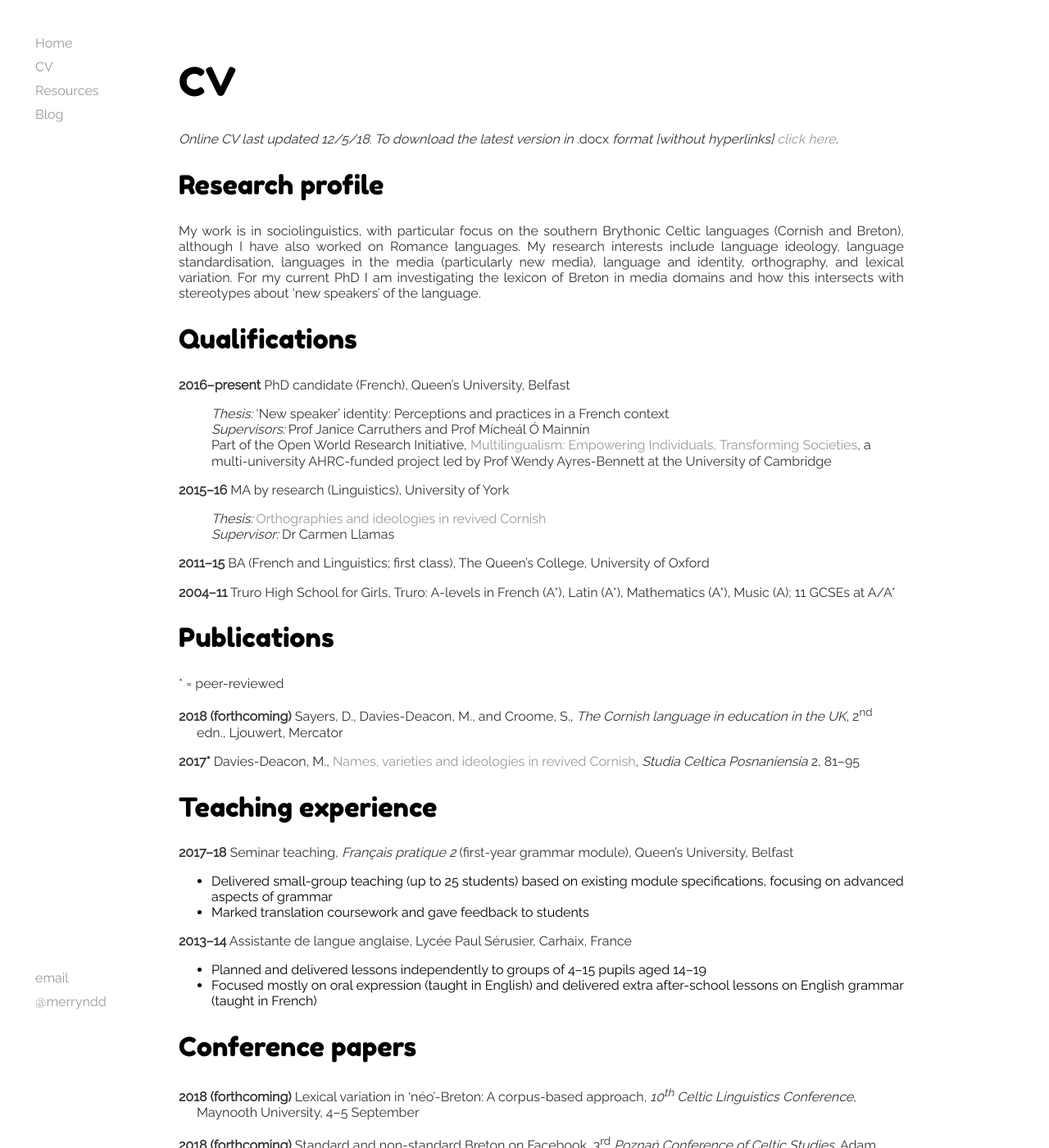
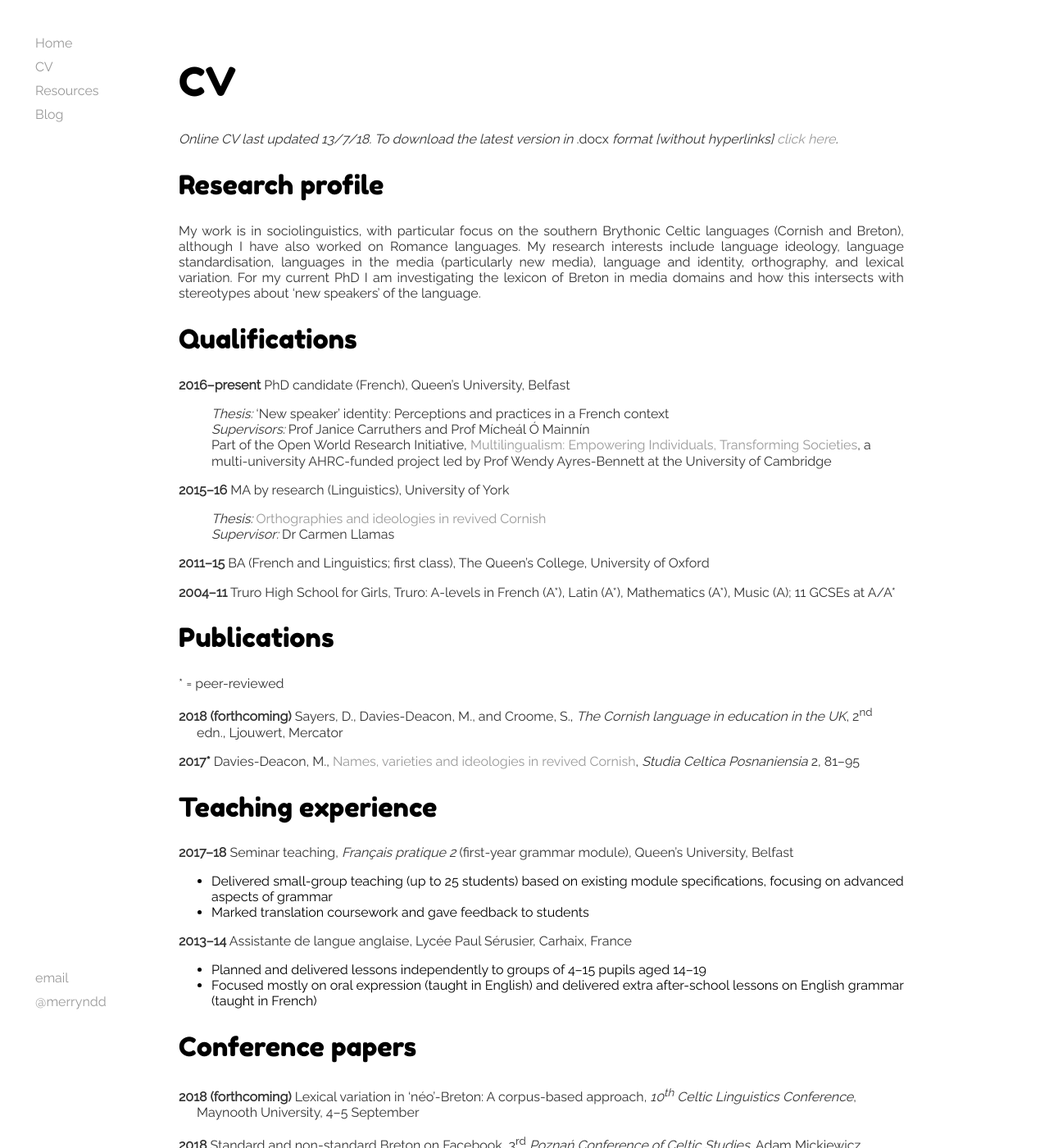
Before and after one commit to merryndd/merryndd.github.io, a Jekyll site: the page built from cv/index.html, in a window 1280 px wide and 1400 px high. Shown: the whole window at 82% size. Built offline with Jekyll 4.4.1, drawn with Linux system fonts in a browser that asks for light colours.

Commit message:
removed "forthcoming" pccs3

```diff
--- a/cv/index.html
+++ b/cv/index.html
@@ -4,7 +4,7 @@ title: Merryn Davies-Deacon
 ---
 <div class="blurb">
 	<h1>CV</h1>
-	<p><i>Online CV last updated 12/5/18. To download the latest version in</i> .docx <i>format [without hyperlinks] <a href="https://drive.google.com/uc?authuser=0&id=1KkZw8C1YHvcN8VqmT3pNNbdrPZnFS66K&export=download">click here</a>.</i></p>
+	<p><i>Online CV last updated 13/7/18. To download the latest version in</i> .docx <i>format [without hyperlinks] <a href="https://drive.google.com/uc?authuser=0&id=1KkZw8C1YHvcN8VqmT3pNNbdrPZnFS66K&export=download">click here</a>.</i></p>
 	<h2>Research profile</h2>
 <p>My work is in sociolinguistics, with particular focus on the southern Brythonic Celtic languages (Cornish and Breton), although I have also worked on Romance languages. My research interests include language ideology, language standardisation, languages in the media (particularly new media), language and identity, orthography, and lexical variation. For my current PhD I am investigating the lexicon of Breton in media domains and how this intersects with stereotypes about &lsquo;new speakers&rsquo; of the language.</p>
 <h2>Qualifications</h2>
@@ -30,7 +30,7 @@ title: Merryn Davies-Deacon
 <li>Focused mostly on oral expression (taught in English) and delivered extra after-school lessons on English grammar (taught in French)</li></ul>
 <h2>Conference papers</h2>
 <p class="bibentry"><strong>2018 (forthcoming)</strong> Lexical variation in &lsquo;néo&rsquo;-Breton: A corpus-based approach, <i>10<sup>th</sup> Celtic Linguistics Conference</i>, Maynooth University, 4&ndash;5 September</p>
-<p class="bibentry"><strong>2018 (forthcoming)</strong> Standard and non-standard Breton on Facebook, 3<sup>rd</sup> <i>Pozna&#324; Conference of Celtic Studies</i>, Adam Mickiewicz University, Pozna&#324;, 9&ndash;10 July</p>
+<p class="bibentry"><strong>2018</strong> Standard and non-standard Breton on Facebook, 3<sup>rd</sup> <i>Pozna&#324; Conference of Celtic Studies</i>, Adam Mickiewicz University, Pozna&#324;, 9&ndash;10 July</p>
 <p class="bibentry"><strong>2018</strong> <a href="https://www.academia.edu/36829250/Investigating_the_new_speaker_stereotype_Lexical_variation_in_the_Breton_media">Investigating the &lsquo;new speaker&rsquo; stereotype: Lexical variation in the Breton media</a>, <i>QUB Modern Languages Core Disciplinary Research Group Showcase</i>, Queen’s University, Belfast, 11 May</p>
 <p class="bibentry"><strong>2017</strong> <a href="https://www.academia.edu/34555870/The_online_presence_of_standard_and_non-standard_Breton">The online presence of standard and non-standard Breton</a>, <i>58<sup>th</sup> Annual Conference of the Society for French Studies</i>, Durham University, 3&ndash;5 July</p>
 <p class="bibentry"><strong>2017</strong> <a href="https://www.academia.edu/32907045/Facebook_as_a_potential_site_for_non-standard_Breton">Facebook as a potential site for non-standard Breton</a>, <i>Minority Languages and New Media Seminar</i>, Aston University, 27&ndash;28 April</p>
```
